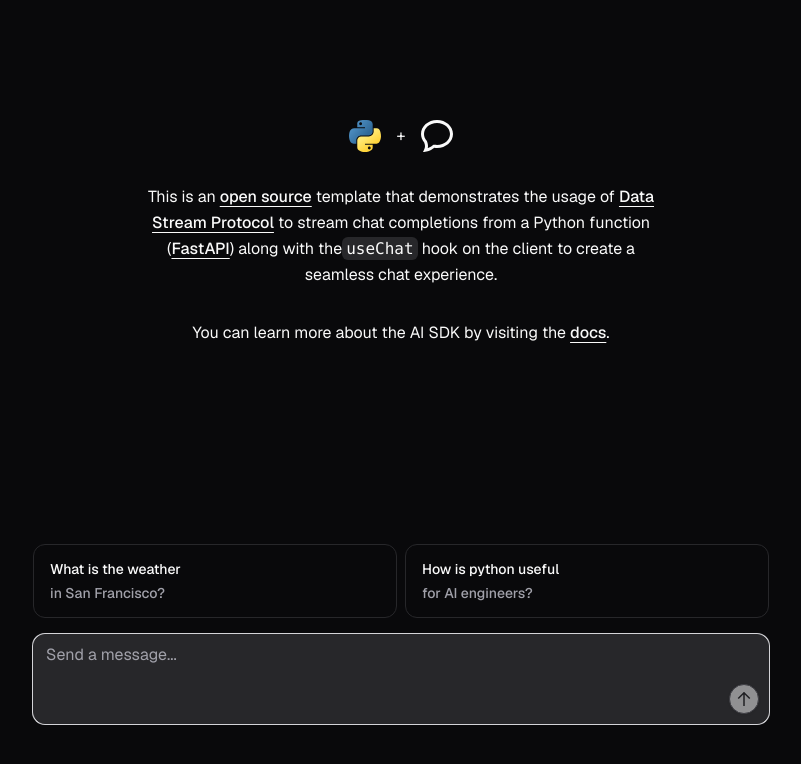
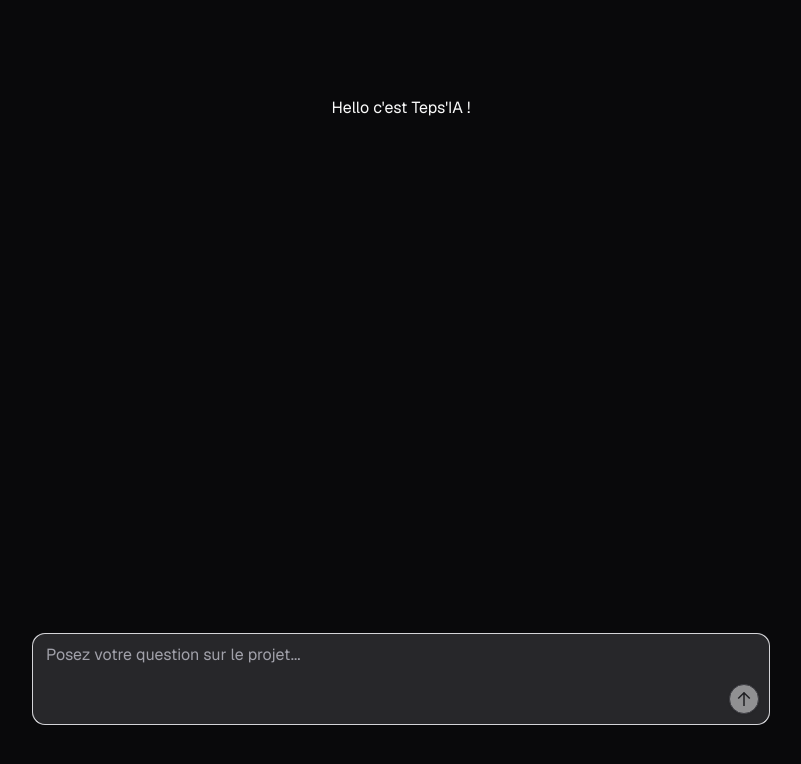
Before and after one commit to Zering-Max/tepsia-chatbot, a Next.js app: page / in a window 1280 px wide. Shown: the top 764 px of the page, without its empty margins (239-1040 px from the left). Built offline with nearby package versions, Linux system fonts and the light colour scheme.

Commit message:
update readme + update app first text

```diff
--- a/components/chat.tsx
+++ b/components/chat.tsx
@@ -2,7 +2,7 @@
 
 import { PreviewMessage, ThinkingMessage } from "@/components/message";
 import { MultimodalInput } from "@/components/multimodal-input";
-import { Overview } from "@/components/overview";
+// import { Overview } from "@/components/overview";
 import { useScrollToBottom } from "@/hooks/use-scroll-to-bottom";
 import { useChat, type CreateUIMessage, type UIMessage } from "@ai-sdk/react";
 import { toast } from "sonner";
@@ -43,7 +43,7 @@ export function Chat() {
         ref={messagesContainerRef}
         className="flex flex-col min-w-0 gap-6 flex-1 overflow-y-scroll pt-4"
       >
-        {messages.length === 0 && <Overview />}
+        {messages.length === 0 && <div className="max-w-3xl mx-auto md:mt-20">Hello c'est Teps'IA !</div>}
 
         {messages.map((message: UIMessage, index: number) => (
           <PreviewMessage
--- a/components/multimodal-input.tsx
+++ b/components/multimodal-input.tsx
@@ -7,7 +7,7 @@ type ChatRequestOptions = {
   body?: object;
   data?: any;
 };
-import { motion } from "framer-motion";
+// import { motion } from "framer-motion";
 import type React from "react";
 import {
   useRef,
@@ -25,18 +25,18 @@ import { ArrowUpIcon, StopIcon } from "./icons";
 import { Button } from "./ui/button";
 import { Textarea } from "./ui/textarea";
 
-const suggestedActions = [
-  {
-    title: "What is the weather",
-    label: "in San Francisco?",
-    action: "What is the weather in San Francisco?",
-  },
-  {
-    title: "How is python useful",
-    label: "for AI engineers?",
-    action: "How is python useful for AI engineers?",
-  },
-];
+// const suggestedActions = [
+//   {
+//     title: "What is the weather",
+//     label: "in San Francisco?",
+//     action: "What is the weather in San Francisco?",
+//   },
+//   {
+//     title: "How is python useful",
+//     label: "for AI engineers?",
+//     action: "How is python useful for AI engineers?",
+//   },
+// ];
 
 export function MultimodalInput({
   chatId,
@@ -121,7 +121,7 @@ export function MultimodalInput({
 
   return (
     <div className="relative w-full flex flex-col gap-4">
-      {messages.length === 0 && (
+      {/* {messages.length === 0 && (
         <div className="grid sm:grid-cols-2 gap-2 w-full">
           {suggestedActions.map((suggestedAction, index) => (
             <motion.div
@@ -155,11 +155,11 @@ export function MultimodalInput({
             </motion.div>
           ))}
         </div>
-      )}
+      )} */}
 
       <Textarea
         ref={textareaRef}
-        placeholder="Send a message..."
+        placeholder="Posez votre question sur le projet..."
         value={input || ""}
         onChange={handleInput}
         className={cn(
--- a/package.json
+++ b/package.json
@@ -5,7 +5,6 @@
   "scripts": {
     "fastapi-dev": "pip3 install -r requirements.txt && python3 -m uvicorn api.index:app --reload",
     "next-dev": "next dev",
-    "dev": "concurrently \"npm run next-dev\" \"npm run fastapi-dev\"",
     "build": "next build",
     "start": "next start",
     "lint": "next lint"
```
Also changed, not shown: 1 other file (tests, documents, lock files or other folders).
